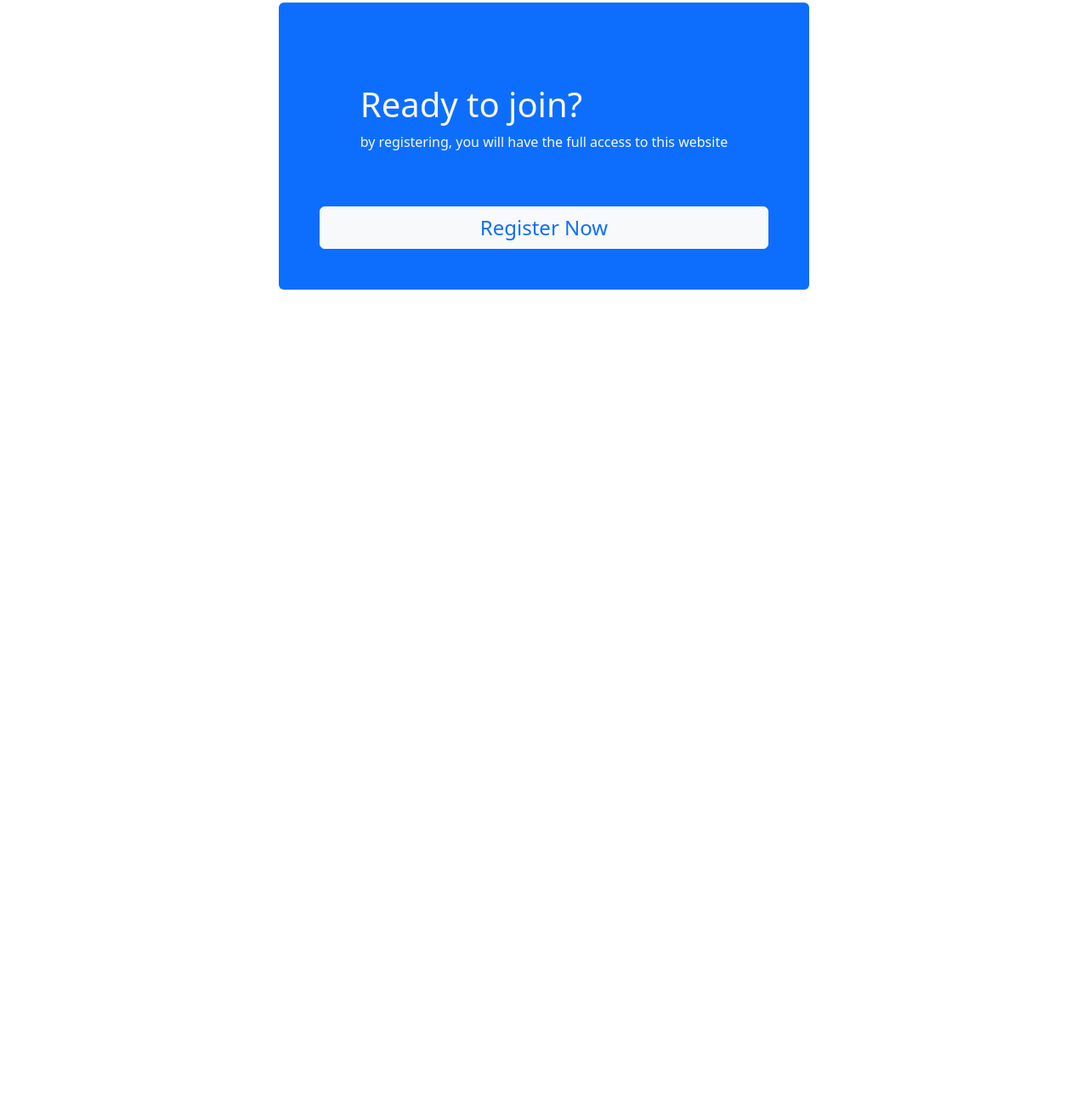
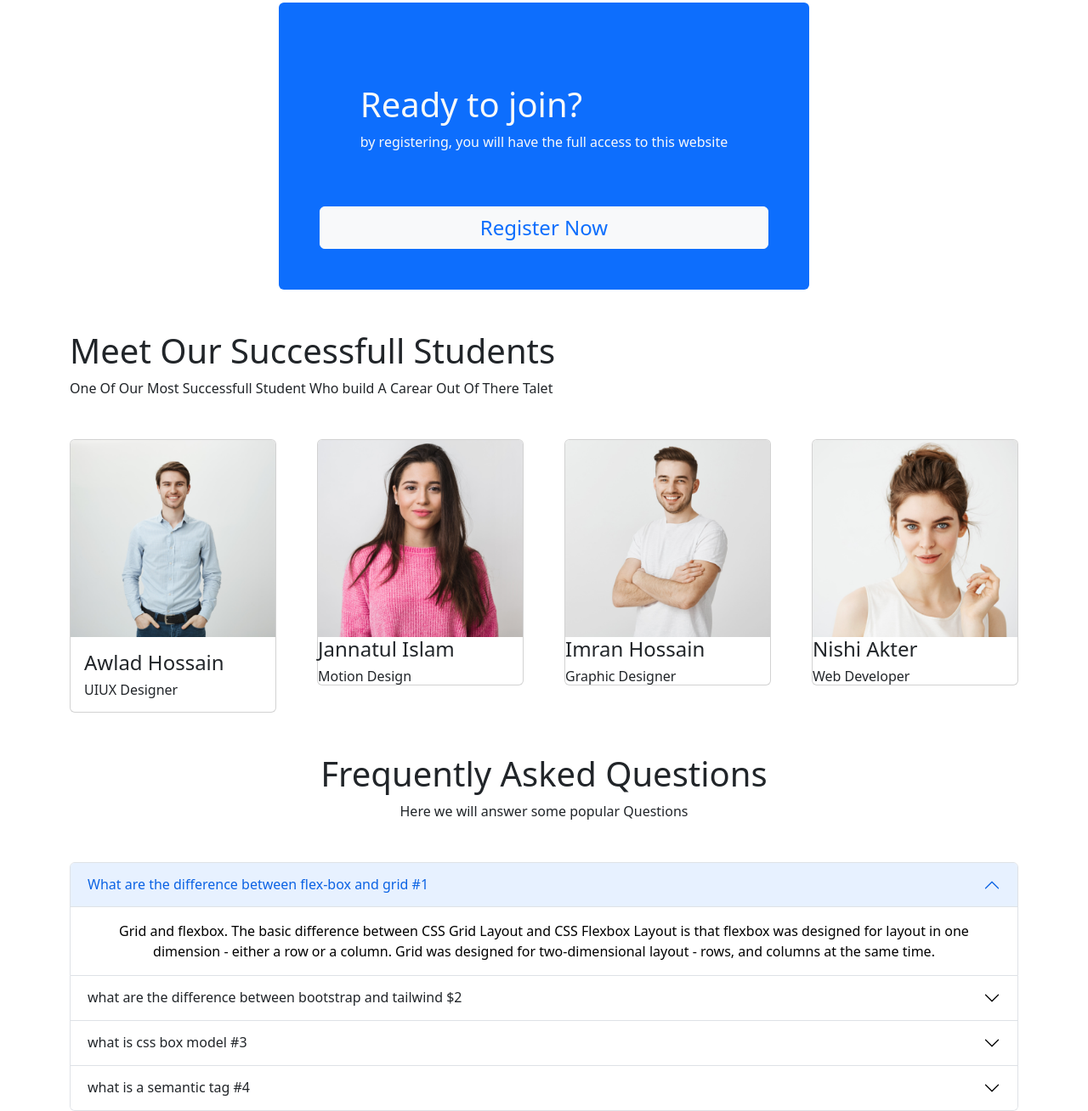
Before and after one commit to IsaNobu/assignment-3, a plain HTML site: page index.html in a window 1280 px wide. Shown: the part 1997-3305 px from the top of the page at 85% size. Before the commit the page ends 2386 px from the top, so only its background shows below. Drawn offline with nearby package versions, Linux system fonts and the light colour scheme.

Commit message:
Accordion added

```diff
--- a/index.html
+++ b/index.html
@@ -190,7 +190,7 @@
     <div class="col-md-8">
       <div class="card-body">
         <h5 class="card-title">Photography Basic Rules</h5>
-        <p class="card-text">The photography exposure basics are composed of different elements that we'll discuss below like the aperture, shutter speed, and ISO.</p>
+        <p class="card-text">The photography exposure basics are composed of different elements that we'll discuss below like the aperture, shutter speed.</p>
         <p class="card-text text-primary">Price:-20$</p>
       </div>
     </div>
@@ -264,6 +264,104 @@
             </div>
         </section>
     </main>
+    <article>
+      <section class="container">
+        <div class="my-5">
+          <h1>Meet Our Successfull Students</h1>
+          <p>One Of Our Most Successfull Student Who build A Carear Out Of There Talet</p>
+        </div>
+        <div class="row g-5">
+          <div class="col-lg-3 col-md-6 col-sm-12">
+            <div class="card">
+              <img src="images/student/student-1.png" class="card-img-top" alt="student">
+              <div class="card-body">
+              <h4 class="card-tital">Awlad Hossain</h4>
+              <h6 class="card-text">UIUX Designer</h6>
+            </div>
+            </div>
+          </div>
+          <div class="col-lg-3 col-md-6 col-sm-12">
+            <div class="card">
+              <img src="images/student/student-2.png" class="card-img-top" alt="student">
+              <h4 class="card-tital">Jannatul Islam</h4>
+              <h6 class="card-text">Motion Design</h6>
+            </div>
+          </div>
+          <div class="col-lg-3 col-md-6 col-sm-12">
+            <div class="card">
+              <img src="images/student/student-3.png" class="card-img-top" alt="student">
+              <h4 class="card-tital">Imran Hossain</h4>
+              <h6 class="card-text">Graphic Designer</h6>
+            </div>
+          </div>
+          <div class="col-lg-3 col-md-6 col-sm-12">
+            <div class="card">
+              <img src="images/student/student-4.png" class="card-img-top" alt="student">
+              <h4 class="card-tital">Nishi Akter</h4>
+              <h6 class="card-text">Web Developer</h6>
+            </div>
+          </div>
+        </div>
+        </section>
+        <section class="container text-center">
+          <div class="my-5">
+            <h1>Frequently Asked Questions</h1>
+            <p>Here we will answer some popular Questions</p>
+          </div>
+          <div>
+            <div class="accordion" id="accordionExample">
+  <div class="accordion-item">
+    <h2 class="accordion-header" id="headingOne">
+      <button class="accordion-button" type="button" data-bs-toggle="collapse" data-bs-target="#collapseOne" aria-expanded="true" aria-controls="collapseOne">
+        What are the difference between flex-box and grid #1
+      </button>
+    </h2>
+    <div id="collapseOne" class="accordion-collapse collapse show" aria-labelledby="headingOne" data-bs-parent="#accordionExample">
+      <div class="accordion-body">
+        Grid and flexbox. The basic difference between CSS Grid Layout and CSS Flexbox Layout is that flexbox was designed for layout in one dimension - either a row or a column. Grid was designed for two-dimensional layout - rows, and columns at the same time.
+      </div>
+    </div>
+  </div>
+  <div class="accordion-item">
+    <h2 class="accordion-header" id="headingTwo">
+      <button class="accordion-button collapsed" type="button" data-bs-toggle="collapse" data-bs-target="#collapseTwo" aria-expanded="false" aria-controls="collapseTwo">
+        what are the difference between bootstrap and tailwind $2
+      </button>
+    </h2>
+    <div id="collapseTwo" class="accordion-collapse collapse" aria-labelledby="headingTwo" data-bs-parent="#accordionExample">
+      <div class="accordion-body">
+        Bootstrap comes with a set of pre-styled responsive, mobile-first components that possess a definite UI kit. Tailwind CSS uses a set of utility classes to create a neat UI with more flexibility and uniqueness. Sites created using Bootstrap follow the generic pattern that makes them look identical.
+      </div>
+    </div>
+  </div>
+  <div class="accordion-item">
+    <h2 class="accordion-header" id="headingThree">
+      <button class="accordion-button collapsed" type="button" data-bs-toggle="collapse" data-bs-target="#collapseThree" aria-expanded="false" aria-controls="collapseThree">
+        what is css box model #3
+      </button>
+    </h2>
+    <div id="collapseThree" class="accordion-collapse collapse" aria-labelledby="headingThree" data-bs-parent="#accordionExample">
+      <div class="accordion-body">
+        n CSS, the term "box model" is used when talking about design and layout. The CSS box model is essentially a box that wraps around every HTML element. It consists of: margins, borders, padding, and the actual content
+      </div>
+    </div>
+  </div>
+  <div class="accordion-item">
+    <h2 class="accordion-header" id="headingFour">
+      <button class="accordion-button collapsed" type="button" data-bs-toggle="collapse" data-bs-target="#collapseFour" aria-expanded="false" aria-controls="collapseFour">
+        what is a semantic tag #4
+      </button>
+    </h2>
+    <div id="collapseFour" class="accordion-collapse collapse" aria-labelledby="headingFour" data-bs-parent="#accordionExample">
+      <div class="accordion-body">
+        The HTML semantics refers to the tags that provide meaning to an HTML page rather than just presentation. It makes HTML more comprehensible by better defining the different sections and layout of web pages.
+      </div>
+    </div>
+  </div>
+</div>
+          </div>
+        </section>
+    </article>
     <script
       src="https://cdn.jsdelivr.net/npm/bootstrap@5.2.0/dist/js/bootstrap.bundle.min.js"
       integrity="sha384-A3rJD856KowSb7dwlZdYEkO39Gagi7vIsF0jrRAoQmDKKtQBHUuLZ9AsSv4jD4Xa"
```
